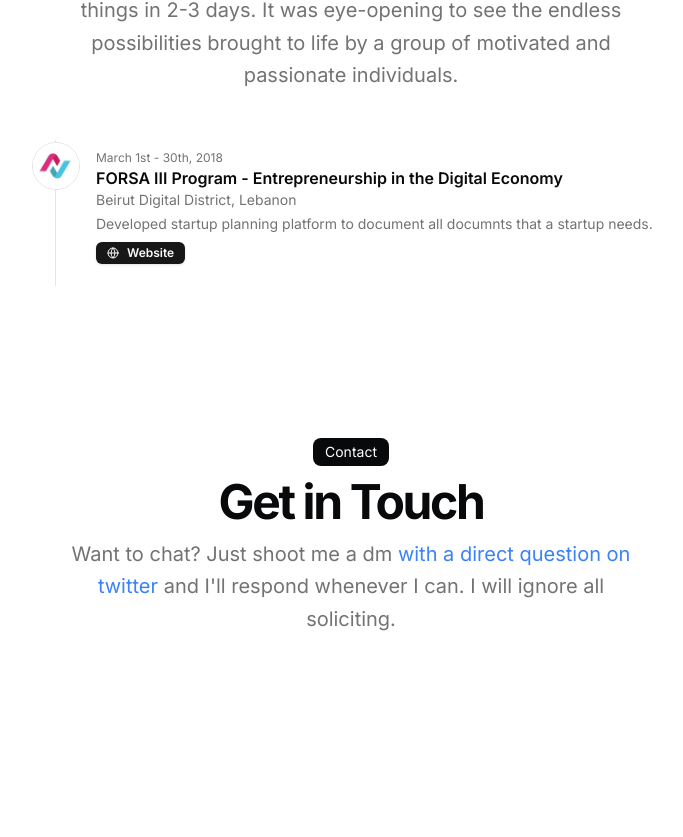
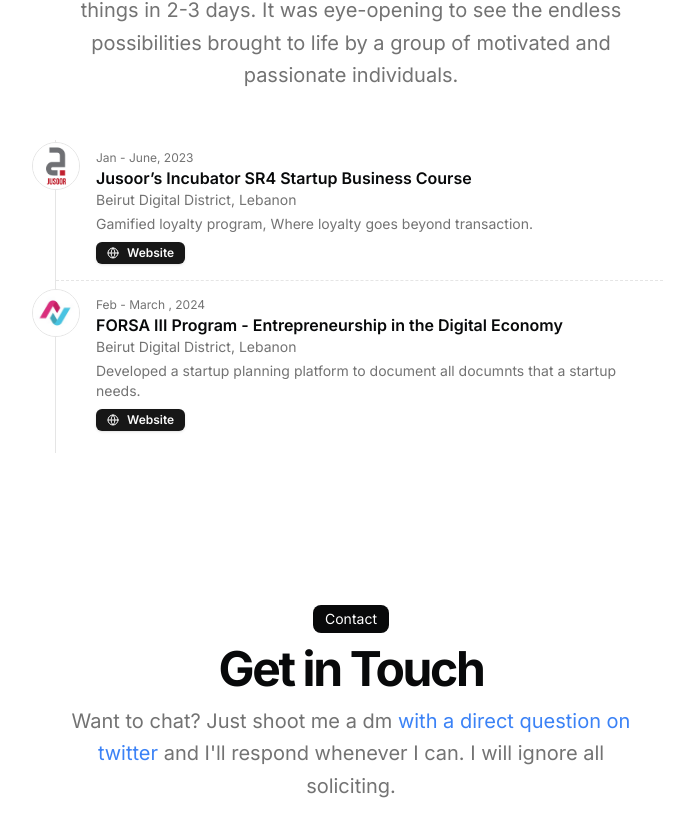
Before and after one commit to HMDagher/portfolio, a Next.js app: page / in a window 1280 px wide. Shown: the part 1329-2166 px from the top of the page, without its empty margins (289-972 px from the left). Before the commit the page ends 2114 px from the top, so only its background shows below. Built offline with nearby package versions, Linux system fonts and the light colour scheme.

Commit message:
Update resume.tsx

```diff
--- a/src/data/resume.tsx
+++ b/src/data/resume.tsx
@@ -179,20 +179,37 @@ export const DATA = {
   ],
   hackathons: [
     {
-      title: "FORSA III Program - Entrepreneurship in the Digital Economy",
-      dates: "March 1st - 30th, 2018",
+      title: "Jusoor’s Incubator SR4 Startup Business Course",
+      dates: "Jan - June, 2023",
       location: "Beirut Digital District, Lebanon",
       description:
-        "Developed startup planning platform to document all documnts that a startup needs.",
+        "Gamified loyalty program, Where loyalty goes beyond transaction.",
+      image: "/jusoor-logo.jpg",
+      mlh: "https://s3.amazonaws.com/logged-assets/trust-badge/2019/mlh-trust-badge-2019-white.svg",
+      links: [
+        {
+          type: "Website",
+          title: "Website", // <-- Add this line
+          href: "https://www.jusoor.ngo",
+          icon: <Icons.globe className="size-3" />,
+        },
+      ],
+    },
+    {
+      title: "FORSA III Program - Entrepreneurship in the Digital Economy",
+      dates: "Feb - March , 2024",
+      location: "Beirut Digital District, Lebanon",
+      description:
+        "Developed a startup planning platform to document all documnts that a startup needs.",
       image: "/nv-logo.jpg",
       mlh: "https://s3.amazonaws.com/logged-assets/trust-badge/2019/mlh-trust-badge-2019-white.svg",
       links: [
         {
-    type: "Website",
-    title: "Website", // <-- Add this line
-    href: "https://nvgroup.ltd/",
-    icon: <Icons.globe className="size-3" />,
-  },
+          type: "Website",
+          title: "Website", // <-- Add this line
+          href: "https://nvgroup.ltd/",
+          icon: <Icons.globe className="size-3" />,
+        },
       ],
     },
   ],
```
